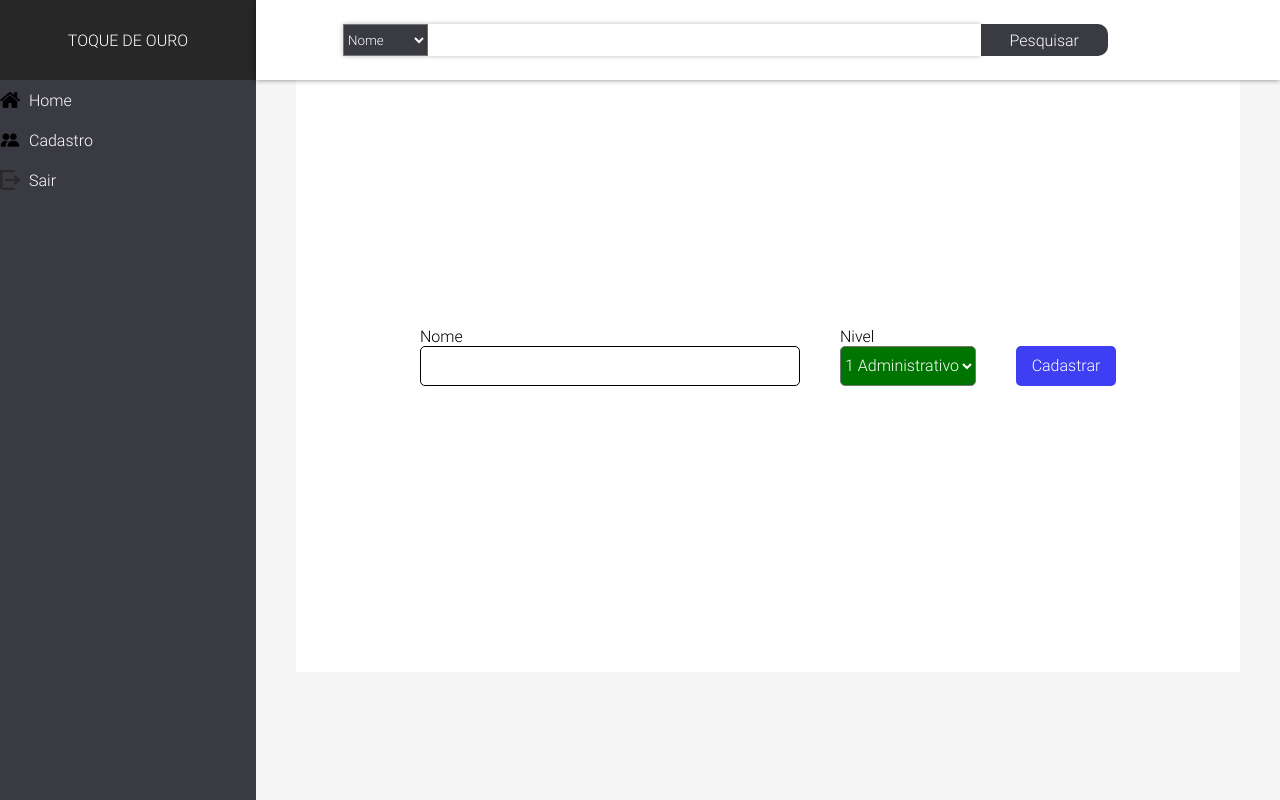
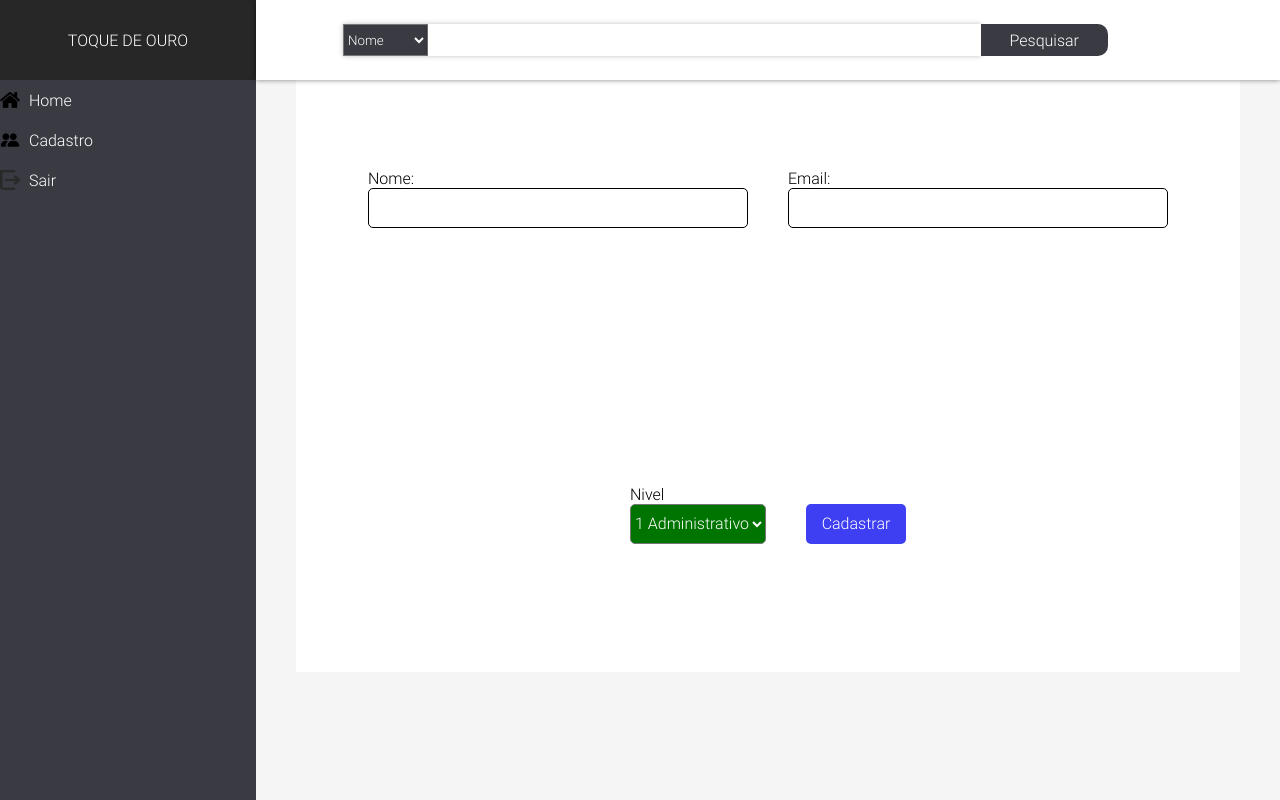
Before and after one commit to vitorfail/ponto, a React (Create React App) app: page /cadastro in a window 1280 px wide. Built offline with nearby package versions, Linux system fonts and the light colour scheme; sample sign-in values are in the browser's storage.

Commit message:
adicionar email

```diff
--- a/src/components/PopupBanco/PopupBanco.js
+++ b/src/components/PopupBanco/PopupBanco.js
@@ -1,5 +1,4 @@
 import { useContext, useState } from "react"
-import Ok from "../../images/ok.png"
 import "./PopupBanco.css"
 import "../animation.css"
 import Axios from "../../Axios"
--- a/src/components/PopupOK/PopupOk.js
+++ b/src/components/PopupOK/PopupOk.js
@@ -8,7 +8,7 @@ export default function PopupOk(){
     return(
         <div className={popup_ok}>
             <div className="menu">
-                <img src={Ok}></img>
+                <img alt="ok" src={Ok}></img>
                 <h3>Cadastro feito com sucesso</h3>
                 <button onClick={() => setpopup_ok("popup_ok")}>OK</button>
             </div>
--- a/src/page/Cadastro/Cadastro.js
+++ b/src/page/Cadastro/Cadastro.js
@@ -13,6 +13,7 @@ export default function Cadastro(){
     const {setpopup_ok, setload} = useContext(Authcontext)
     const [isLoading, setLoading] = useState("fundo")
     const [user, setuser] = useState("")
+    const [email, setemail] = useState("")
     const [nivel, setnivel] = useState(0)
     useEffect( ()=>{
         setTimeout(() => {
@@ -25,7 +26,7 @@ export default function Cadastro(){
         }, [])
     function cadastrar(){
         setload("spin show")
-        Axios.post("api/cadastro", {user: String(user), nivel:nivel})
+        Axios.post("api/cadastro", {user: String(user), email:email, nivel:nivel})
         .then(res =>{
             console.log(res.data)
             if(res.data.result.status === "ok"){
@@ -43,8 +44,12 @@ export default function Cadastro(){
                 <div className="cadastro">
                     <div className="cad">
                         <div className="info">
-                            <p>Nome</p>
+                            <p>Nome:</p>
                             <input onChange={(e) => setuser(e.target.value)}></input>
+                        </div>
+                        <div className="info">
+                            <p>Email:</p>
+                            <input onChange={(e) => setemail(e.target.value)}></input>
                         </div>
                         <div className="info">
                             <p>Nivel</p>
--- a/src/page/Home/Home.js
+++ b/src/page/Home/Home.js
@@ -8,7 +8,7 @@ import Loading from "../../components/Loading/Loading"
 import { Authcontext } from "../../components/Store/Context"
 
 export default function Home(){
-    const {setpopup_banco, setload, setpopup_internet, setfunc} = useContext(Authcontext)
+    const {setpopup_banco, setpopup_internet, setfunc} = useContext(Authcontext)
     const [total, settotal] = useState("")
     const [isLoading, setLoading] = useState("fundo")
     const [trabalhando, settrabalhando] = useState("")
@@ -38,7 +38,7 @@ export default function Home(){
             setLoading("fundo sumir");
           }, 1000);
 
-        }, [])
+        }, [setpopup_internet])
     function status(s){
         if(s === "hora_saida_almoco"){
             return "Almocando"
```
